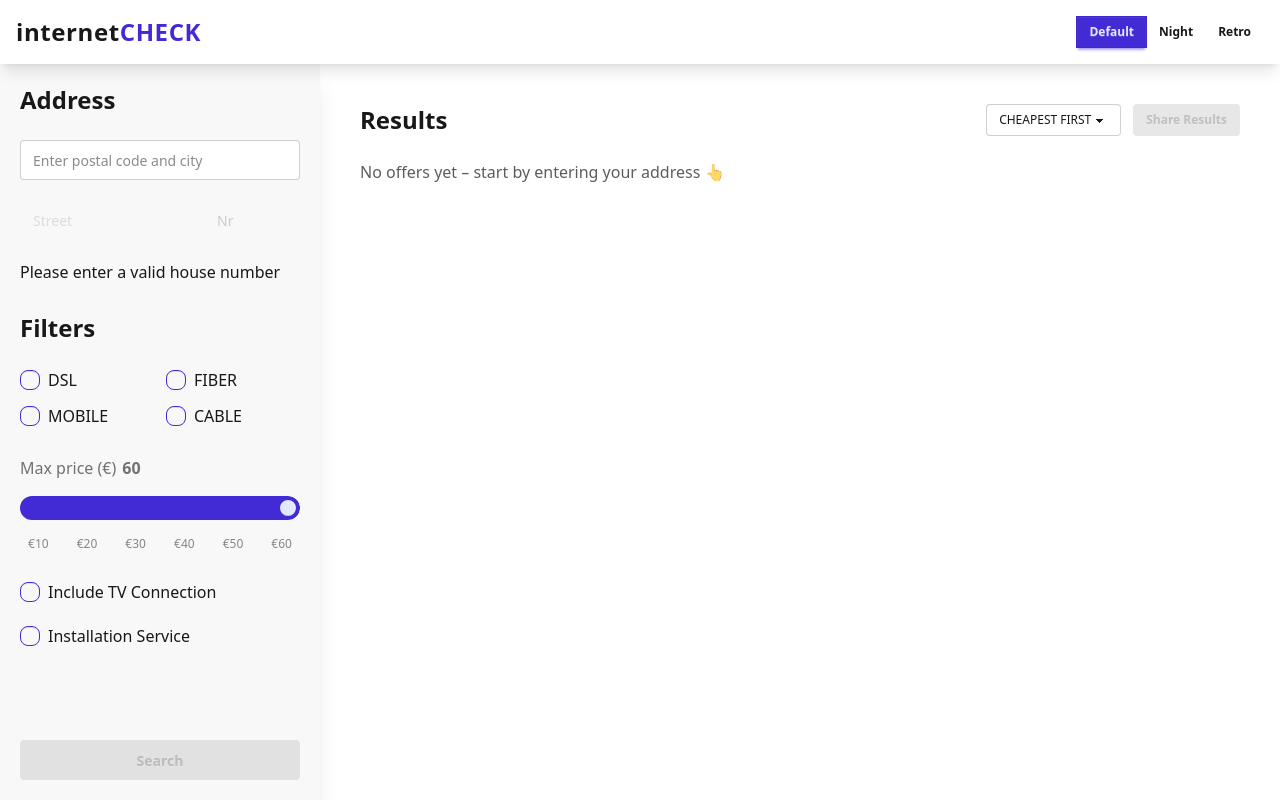
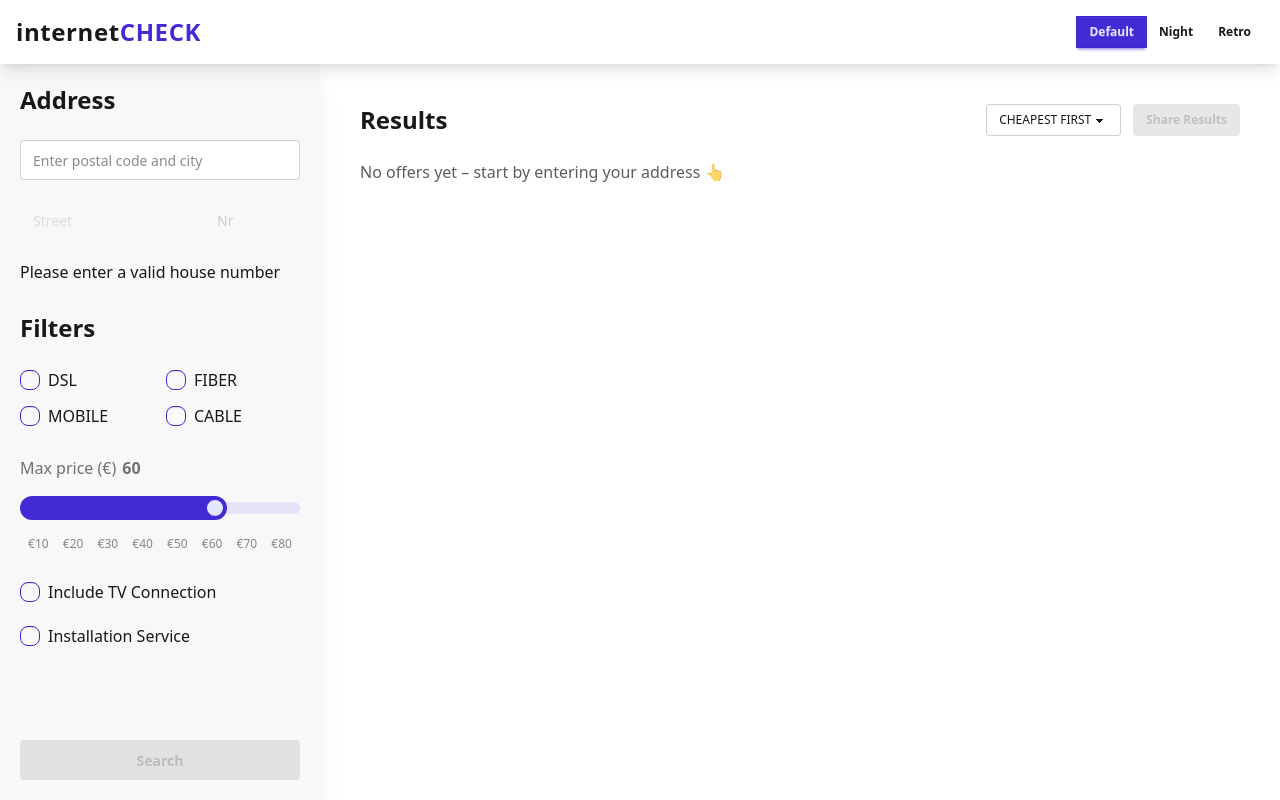
Before and after one commit to AndriiLata/internet-provider-comparison, a React (Vite) app in the folder frontend/: page /search in a window 1280 px wide. Built offline with nearby package versions, Linux system fonts and the light colour scheme.

Commit message:
maxprice 80

```diff
--- a/frontend/src/components/Sidebar.tsx
+++ b/frontend/src/components/Sidebar.tsx
@@ -186,7 +186,7 @@ export default function Sidebar({ onSearch }: Props) {
             name="maxPrice"
             type="range"
             min="10"
-            max="60"
+            max="80"
             step="1"
             value={form.maxPrice}
             onChange={e =>
@@ -195,7 +195,7 @@ export default function Sidebar({ onSearch }: Props) {
             className="range range-primary"
           />
           <div className="w-full flex justify-between text-xs px-2 opacity-50">
-            {[10, 20, 30, 40, 50, 60].map(v => (
+            {[10, 20, 30, 40, 50, 60, 70, 80].map(v => (
               <span key={v}>€{v}</span>
             ))}
           </div>
```
